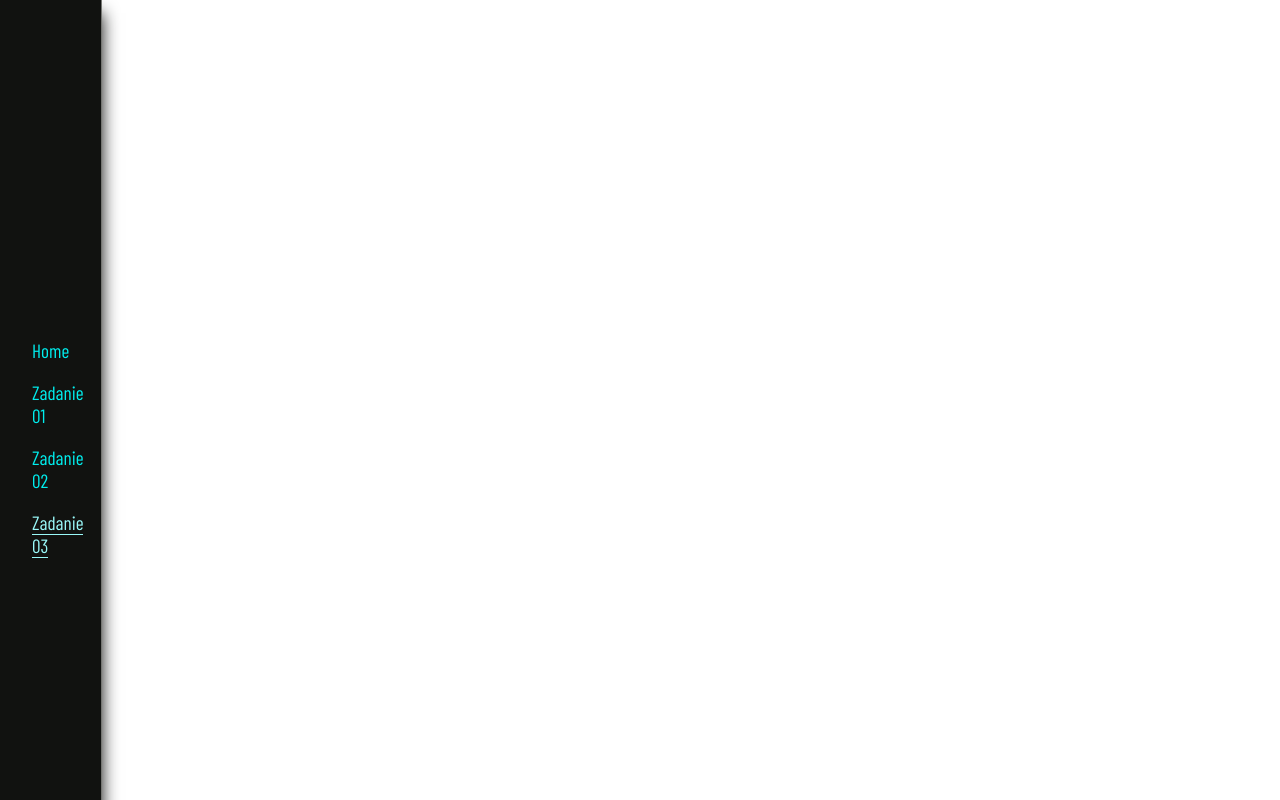
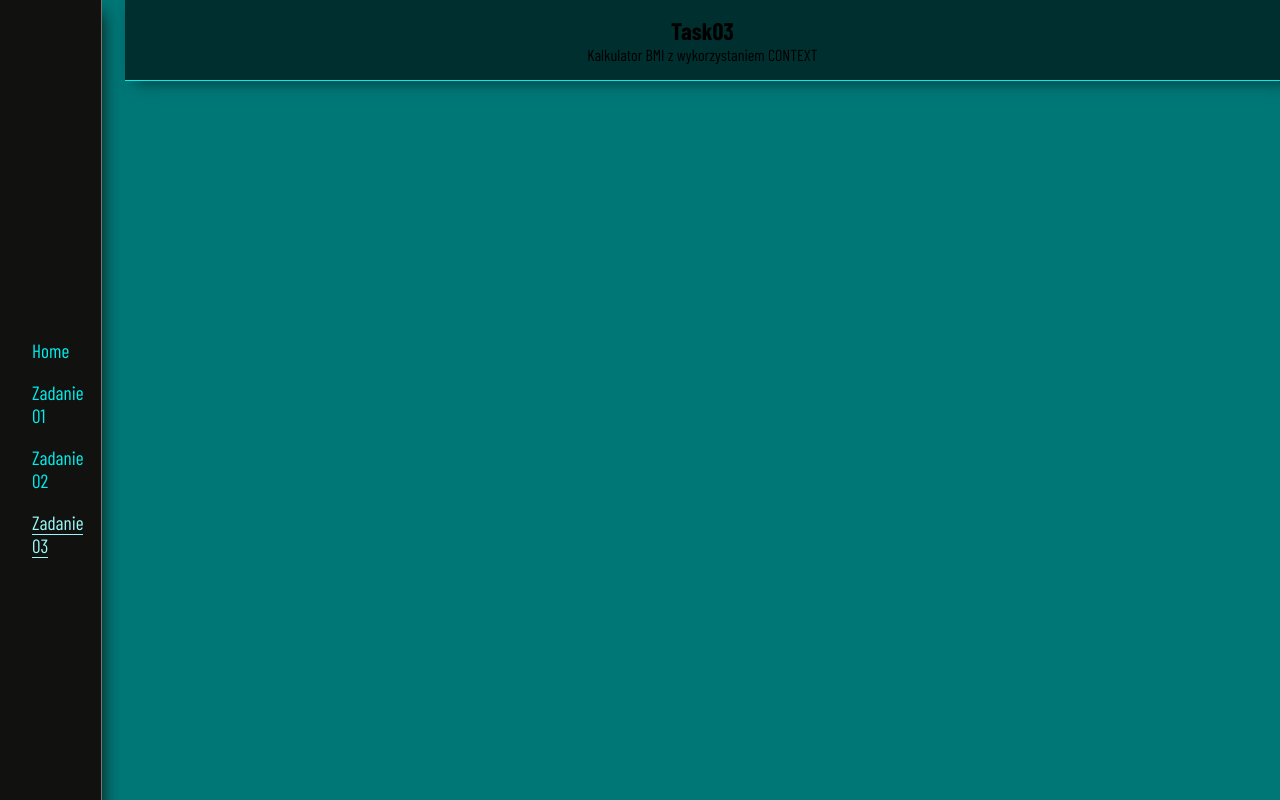
Before and after one commit to Scorpion19702022/MyReact_App001, a React (Create React App) app: page /Task03 in a window 1280 px wide. Built offline with nearby package versions, Linux system fonts and the light colour scheme; a web font is replaced by a local one.

Commit message:
start Task03

```diff
--- a/src/Components/Task03/Task03.js
+++ b/src/Components/Task03/Task03.js
@@ -4,9 +4,10 @@ import styles from './Task03.module.css'
 
 const Task03 = () => {
 	return (
-		<div className={styles.wrapper_task02}>
+		<div className={styles.wrapper_task03}>
 			<div className={styles.task03_header}>
-				<h1>Task03</h1>
+				<h1 className={styles.task03_heading}>Task03</h1>
+				<p className={styles.task03_theme}>Kalkulator BMI z wykorzystaniem CONTEXT</p>
 			</div>
 		</div>
 	)
--- a/src/Components/Task03/Task03.module.css
+++ b/src/Components/Task03/Task03.module.css
@@ -0,0 +1,59 @@
+:root {
+	--color-yellow01: #fefde5;
+	--color-yellow02: #fef899;
+	--color-yellow03: #fdf34c;
+	--color-yellow04: #fdee00;
+	--color-yellow05: #cabe00;
+	--color-yellow06: #7e7700;
+	--color-yellow07: #322f00;
+	--color-purple01: #f4e5fa;
+	--color-purple02: #deb2f1;
+	--color-purple03: #b44ce0;
+	--color-purple04: #9400d3;
+	--color-purple05: #670093;
+	--color-purple06: #3b0054;
+	--color-purple07: #1d002a;
+	--color-green01: #e5fae5;
+	--color-green02: #99eb99;
+	--color-green03: #4cdc4c;
+	--color-green04: #00cd00;
+	--color-green05: #00a400;
+	--color-green06: #007b00;
+	--color-green07: #003d00;
+	--color-blue01: #e5fdfd;
+	--color-blue02: #99f8f8;
+	--color-blue03: #4cf3f3;
+	--color-blue04: #00eeee;
+	--color-blue05: #00bebe;
+	--color-blue06: #007777;
+	--color-blue07: #002f2f;
+	--color-dark01: #ebebea;
+	--color-dark02: #b0b1ae;
+	--color-dark03: #757672;
+	--color-dark04: #3b3c36;
+	--color-dark05: #2f302b;
+	--color-dark06: #232420;
+	--color-dark07: #111210;
+	--color-dark08: #000000;
+}
+
+.wrapper_task03 {
+	width: 100%;
+	min-height: 100vh;
+	padding-left: 7.8em;
+	display: flex;
+	flex-direction: column;
+	align-items: center;
+	background-color: var(--color-blue06);
+}
+
+.task03_header {
+	width: 100%;
+	display: flex;
+	flex-direction: column;
+	padding: 1em 0em;
+	align-items: center;
+	background-color: var(--color-blue07);
+	border-bottom: 0.04em solid var(--color-blue04);
+	box-shadow: 0.6em 0em 1em var(--color-blue07);
+}
```
